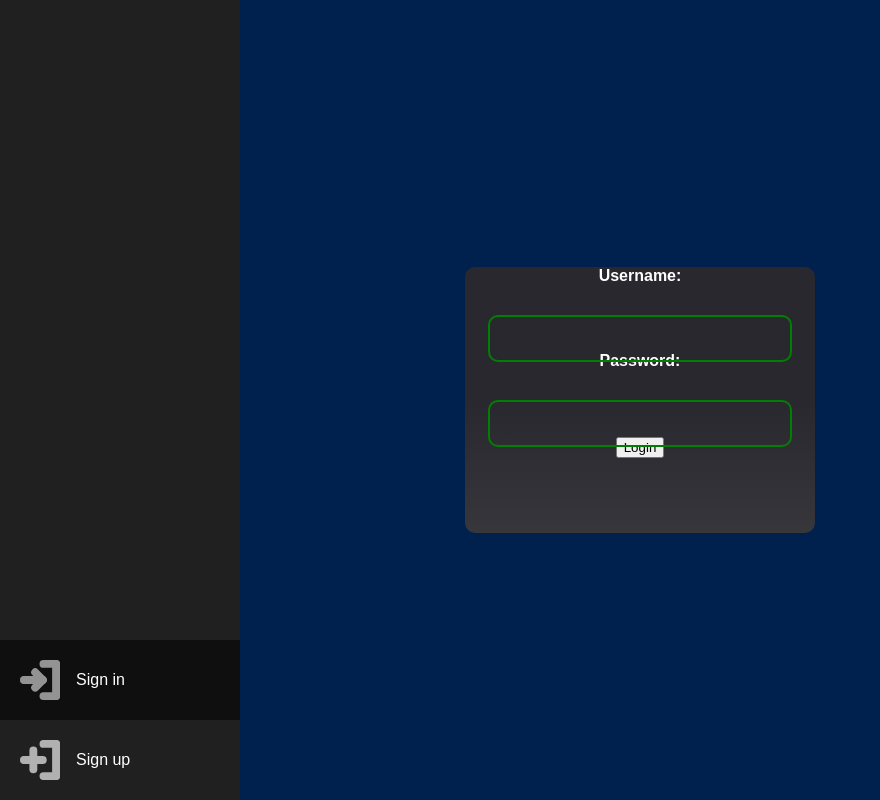
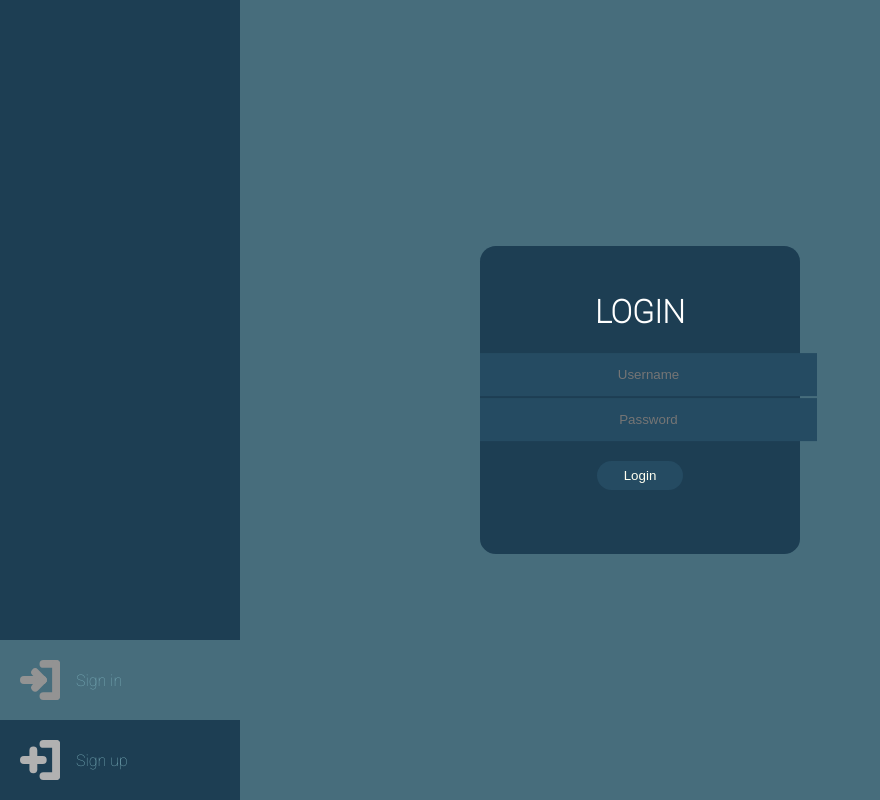
Before and after one commit to Marcus-Elk/Evaluerings_test, a PHP site: page /login.php in a window 1280 px wide. Shown: the whole page, without its empty margins (0-880 px from the left). Run offline with PHP 8.4, Linux system fonts and the light colour scheme.

Commit message:
CSS NÆSTEN FÆRDIGT

```diff
--- a/htdocs/account/login.js
+++ b/htdocs/account/login.js
@@ -19,7 +19,7 @@ $(document).ready(function() {
 
 					switch(json.result) {
 						case 0:
-							window.location = "../index.php";
+							window.location = "./index.php";
 							break;
 						case 1:
 							$("#msg").html("Invalid username or password");
--- a/htdocs/include/navbar.php
+++ b/htdocs/include/navbar.php
@@ -3,6 +3,8 @@
 
 <nav class="navbar">
 	<link rel="stylesheet" href="./style/navbar.css">
+	<link href="https://fonts.googleapis.com/css2?family=Roboto:wght@100&display=swap" rel="stylesheet">
+
 	<script src="https://ajax.googleapis.com/ajax/libs/jquery/3.5.1/jquery.min.js" defer></script>
 	<script src="./js/navbar.js" defer></script>
 
--- a/htdocs/login.php
+++ b/htdocs/login.php
@@ -17,11 +17,11 @@
 	<div id="msg"></div>
 
 	<div class="container" id="login_form">
-		<label for="username"><b>Username:</b></label>
-		<input type="text" id="username" required>
+		<H1> Login </H1>
+		<input type="text" id="username" placeholder = "Username" required>
 		<br>
-		<label for="password"><b>Password:</b></label>
-		<input type="password" id="password" required>
+		<input type="password" id="password" placeholder = "Password" required>
+		<br>
 		<br>
 		<button type="submit" id="submit">Login</button>
 	</div>
--- a/htdocs/style/navbar.css
+++ b/htdocs/style/navbar.css
@@ -8,7 +8,7 @@ main {
 	width: 5rem;
 	height: 100vh;
 	position: fixed;
-	background-color: #202020;
+	background-color: #1D3E53;
 	z-index: 1; /* mathjax equations display above it unless this is used */
 	transition: width 200ms ease;
 }
@@ -35,7 +35,7 @@ main {
 	display: flex;
 	align-items: center;
 	height: 5rem;
-	color: white;
+	color:  #77ABB7;
 	text-decoration: none;
 	white-space: nowrap;
 	transition: 200ms;
@@ -66,10 +66,10 @@ main {
 }
 
 .nav-link:hover {
-	background-color: #555;
+	background-color: #254B62;
 	color: white;
 }
 
 .nav-link.current {
-	background-color: #0F0F0F;
+	background-color: #476D7C;
 }
--- a/htdocs/style/stylesheet.css
+++ b/htdocs/style/stylesheet.css
@@ -1,42 +1,47 @@
 :root {
   font-size: 16px;
-  font-family: Arial, Helvetica, sans-serif;
+  font-family: 'Roboto', sans-serif;
 }
 
 body {
     margin: 0;
     padding: 0;
-    background: rgb(0, 32, 78);
-    color: white;
+    background: #476D7C;
+    color:  #fffff0;
 }
 
 .container {
     position: absolute;
     top: 50%;
     left: 50%;
-    width: 350px;
-    padding-bottom: 75px ;
+    width: 25%;
+    padding-top: 2%;
+    padding-bottom: 5% ;
     transform: translate(-50%, -50%);
-    border-radius: 10px;
+    border-radius: 5%;
     text-align: center;
-    background:rgb(0, 32, 78);
-    background: linear-gradient(180deg, rgba(41, 40, 47, 1) 51%, rgba(54, 54, 59, 1) 100%);
+    background: #1D3E53;
 }
 
 .container input[type="text"],
 .container input[type="Password"] {
-    color: white;
+    color: #fffff0;
     position: relative;
-    top: 20px;
-    width: 280px;
+    top: 20%;
     text-align: center;
-    border: 0;
-    background: none;
-    margin: 10px auto;
-    border: 2px solid green;
-    border-radius: 10px;
-    padding: 14px 10px;
+
+    background: #254b62;
+    margin: 1px auto;
+    border: none;
+    /*border-bottom: 1px solid  #77ABB7;*/
+
+    padding: 14px 25%;
     outline: none;
+}
+
+.container b{
+color: #fffff0;
+
 }
 
 .container h1 {
@@ -52,19 +57,21 @@ body {
 }
 
 
-.container input[type="button"] {
-
-    position: relative;
-    color: white;
-    width: 75px;
-    text-align: center;
-    border: 0;
-    background: none;
-    margin: 10px auto;
-    border: 2px solid rgb(0, 138, 0);
-    border-radius: 10px;
-    padding: 14px 10px;
-    outline: none;
+#submit {
+  display: inline-block;
+  padding: 0.5em 2em;
+  border: 0;
+  /*border: 0.1em solid white;*/
+  border-radius: 2em;
+  text-decoration: none;
+  text-align: center;
+  color: #fffff0;
+  background-color: #254b62;
+  transition: all 200ms;
+  outline: none;
+}
+#submit:hover {
+  background-color: #476d7c;
 }
 
 p.text {
```
Also changed, not shown: other parts of htdocs/style/stylesheet.css (+100 -0 lines), htdocs/create_test.php (+6 -5 lines), htdocs/signup.php (+9 -8 lines), htdocs/style/stylesheet_create_test.css (+1 -67 lines), htdocs/style/test.css (+5 -4 lines), sql/createdb.sql (+25 -0 lines).
